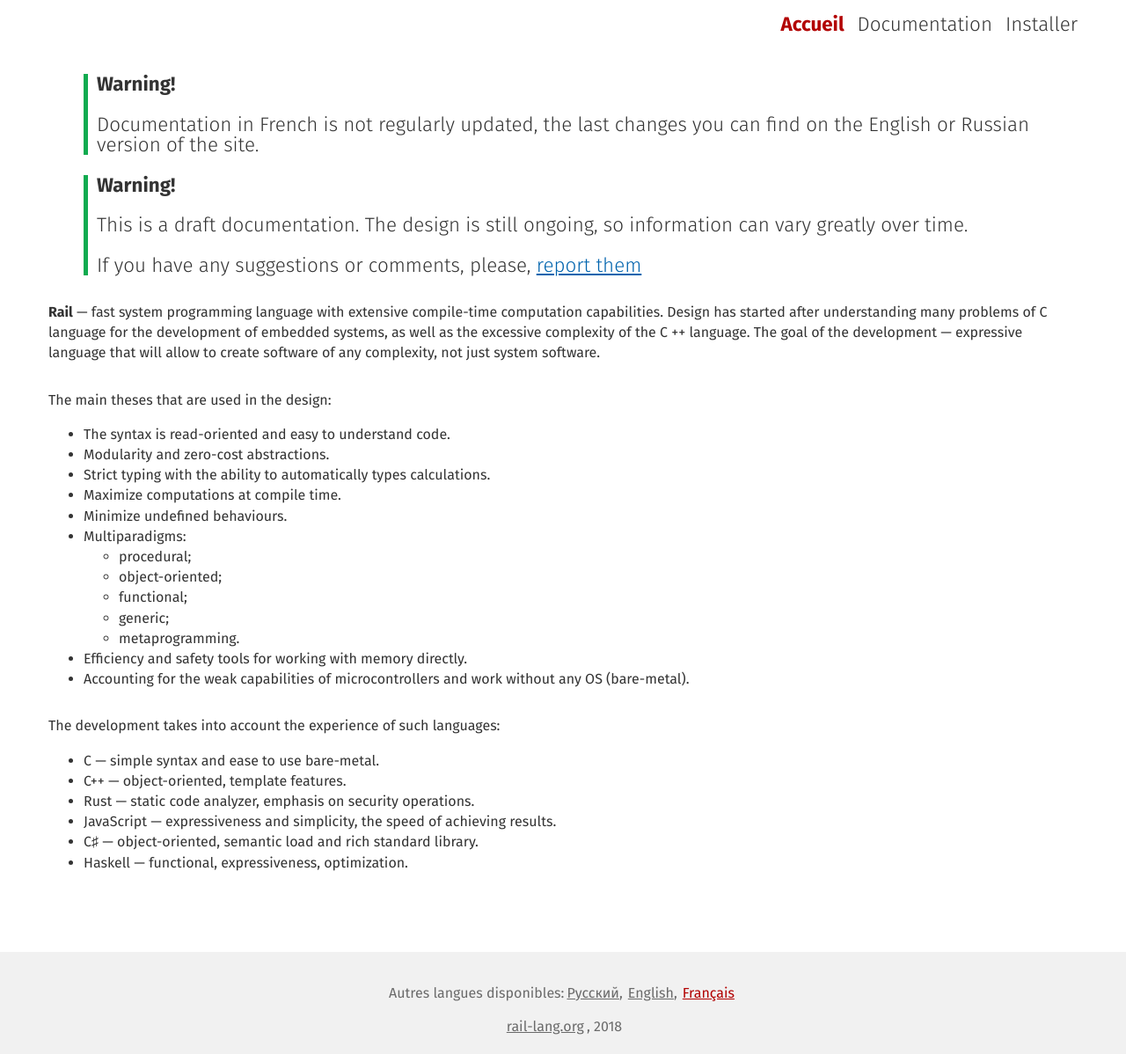
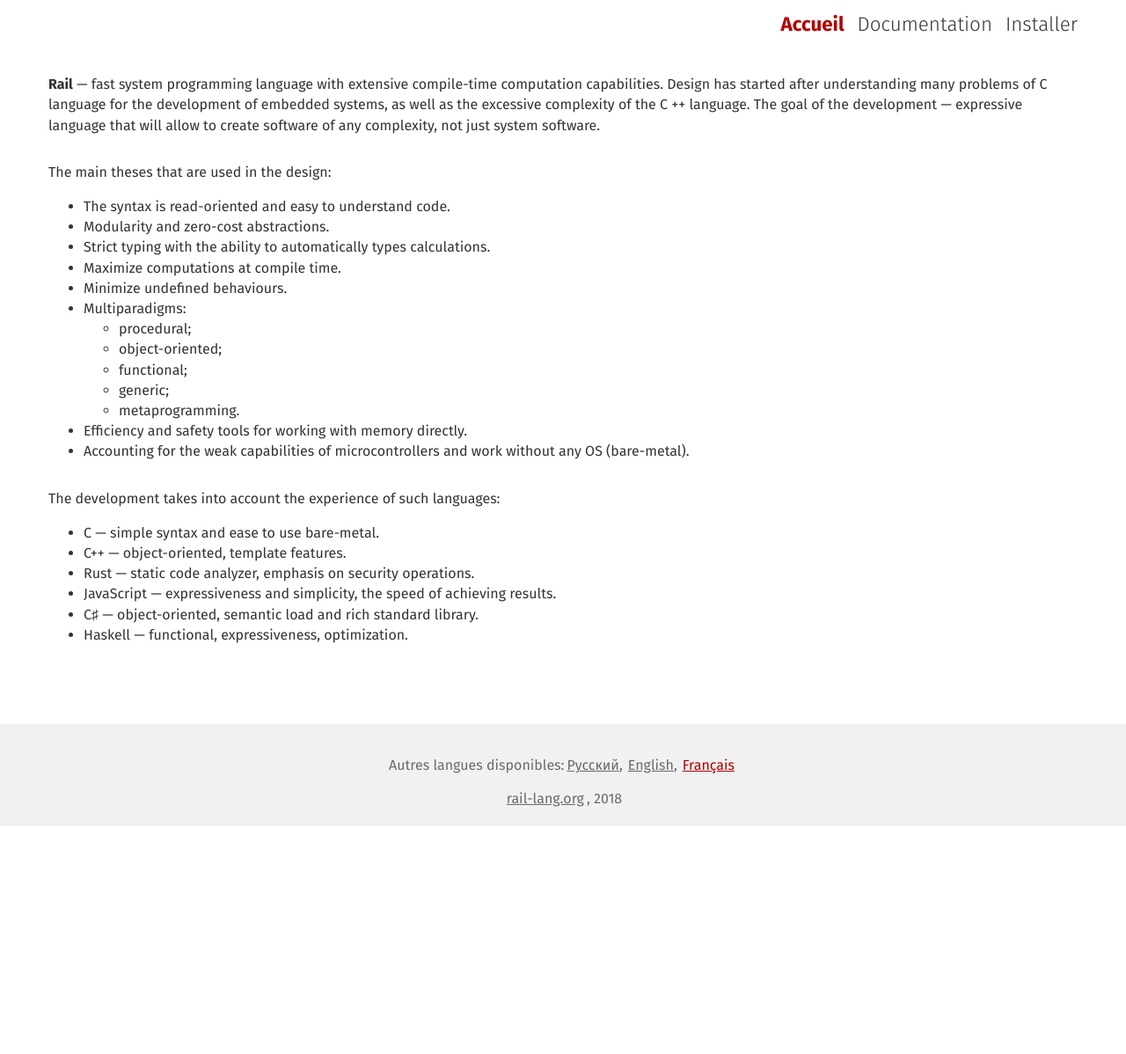
Before and after one commit to emdc/rail-web, a Jekyll site: the page built from _pages/fr/index.md, in a window 1280 px wide. Shown: the whole page at 88% size. Built offline with Jekyll 4.4.1, drawn with Linux system fonts in a browser that asks for light colours; after the commit the page ends 939 px from its top, so only the background shows below that.

Commit message:
dev: remove disclaimers

```diff
--- a/_pages/fr/index.md
+++ b/_pages/fr/index.md
@@ -2,13 +2,6 @@
 layout: fr/page
 permalink: /fr/
 ---
-
-> ## **Warning!**
-> ### Documentation in French is not regularly updated, the last changes you can find on the English or Russian version of the site.
-
-> ## **Warning!**
-> ### This is a draft documentation. The design is still ongoing, so information can vary greatly over time.
-> ### If you have any suggestions or comments, please, <a href="mailto:proposals@rail-lang.org">report them</a>
 
 **Rail** — fast system programming language with extensive compile-time computation capabilities. Design has started after understanding many problems of C language for the development of embedded systems, as well as the excessive complexity of the C ++ language. The goal of the development — expressive language that will allow to create software of any complexity, not just system software.
 
```
Also changed, not shown: _pages/en/documentation.md (+0 -3 lines), _pages/en/index.md (+0 -4 lines), _pages/fr/documentation.md (+0 -3 lines), _pages/ru/doc/library/index.md (+0 -4 lines), _pages/ru/index.md (+0 -4 lines).
